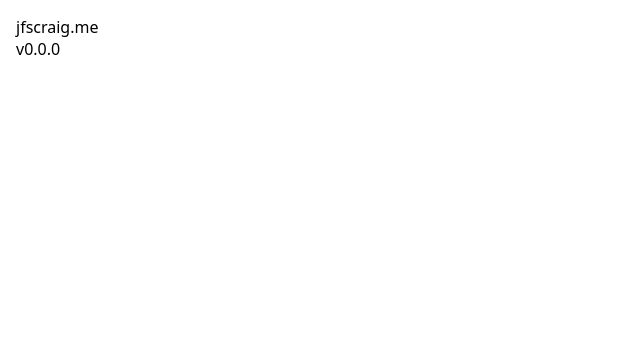
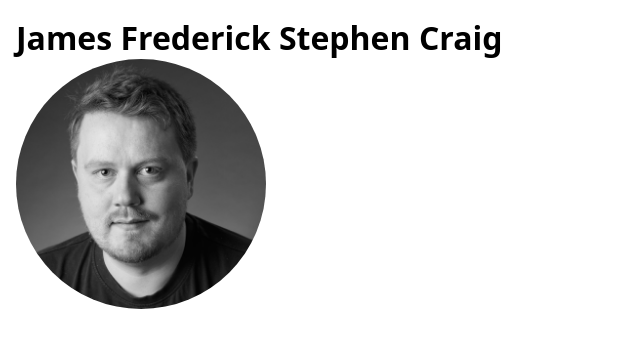
Before and after one commit to enijar/jfscraig.me, a Next.js app: page / in a window 1280 px wide. Shown: the top 348 px of the page, without its empty margins (0-640 px from the left). Built offline with nearby package versions, Linux system fonts and the light colour scheme.

Commit message:
chore: add profile picture

```diff
--- a/src/app/page.tsx
+++ b/src/app/page.tsx
@@ -1,11 +1,11 @@
 import React from "react";
-import pkg from "@/../package.json";
+import ProfilePicture from "@/components/profile-picture/profile-picture";
 
 export default function Page() {
   return (
     <main>
-      <p>{pkg.name}</p>
-      <p>v{pkg.version}</p>
+      <h1>James Frederick Stephen Craig</h1>
+      <ProfilePicture />
     </main>
   );
 }
--- /dev/null
+++ b/src/components/profile-picture/profile-picture.style.ts
@@ -0,0 +1,12 @@
+"use client";
+
+import styled from "styled-components";
+
+export const ProfilePictureWrapper = styled.div`
+  img {
+    width: 100%;
+    max-width: 250px;
+    height: auto;
+    border-radius: 50%;
+  }
+`;
--- /dev/null
+++ b/src/components/profile-picture/profile-picture.tsx
@@ -0,0 +1,16 @@
+import React from "react";
+import * as Style from "@/components/profile-picture/profile-picture.style";
+import assets from "@/config/assets";
+
+export default function ProfilePicture() {
+  return (
+    <Style.ProfilePictureWrapper>
+      <img
+        src={assets.profile.src}
+        width={assets.profile.width}
+        height={assets.profile.height}
+        alt="Profile picture of James FS Craig"
+      />
+    </Style.ProfilePictureWrapper>
+  );
+}
--- /dev/null
+++ b/src/config/assets.ts
@@ -0,0 +1,7 @@
+import profile from "@/assets/profile.png";
+
+const assets = {
+  profile,
+} as const;
+
+export default assets;
```
Also changed, not shown: src/assets/profile.png (added).
